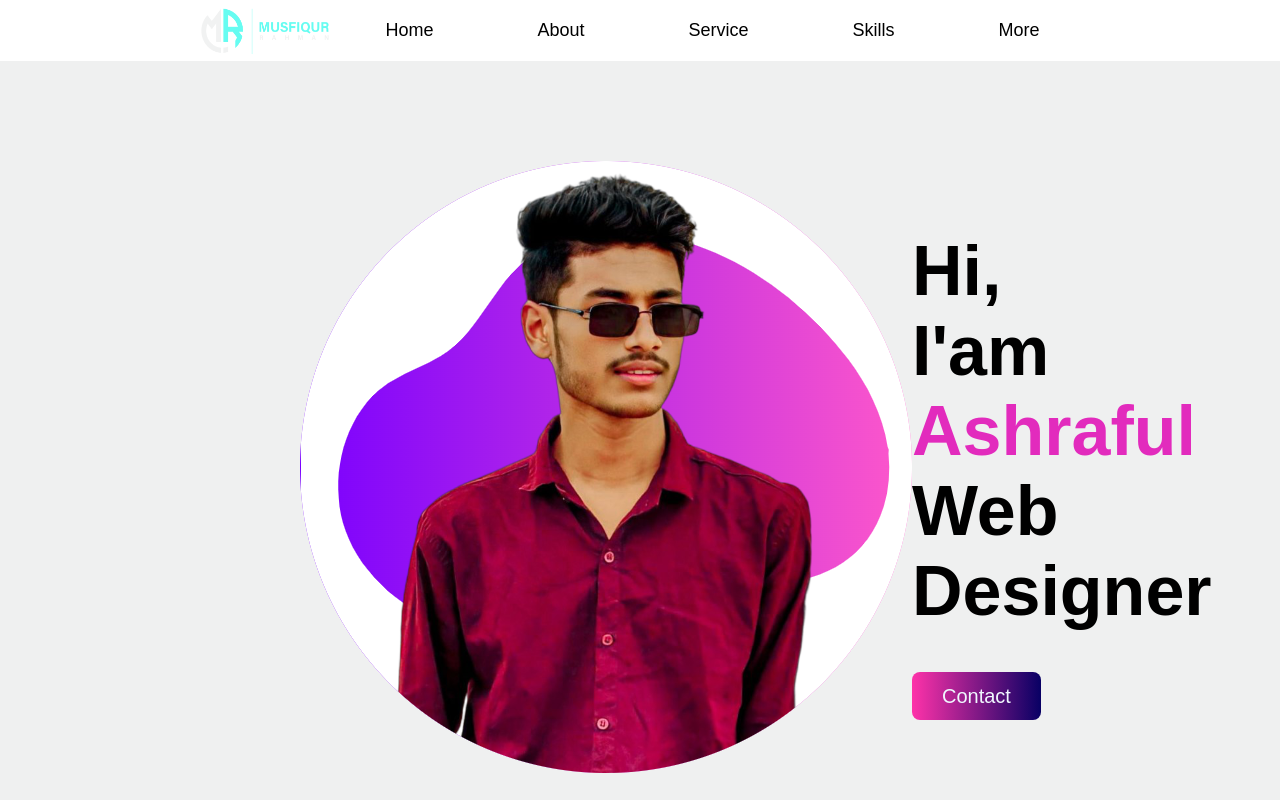
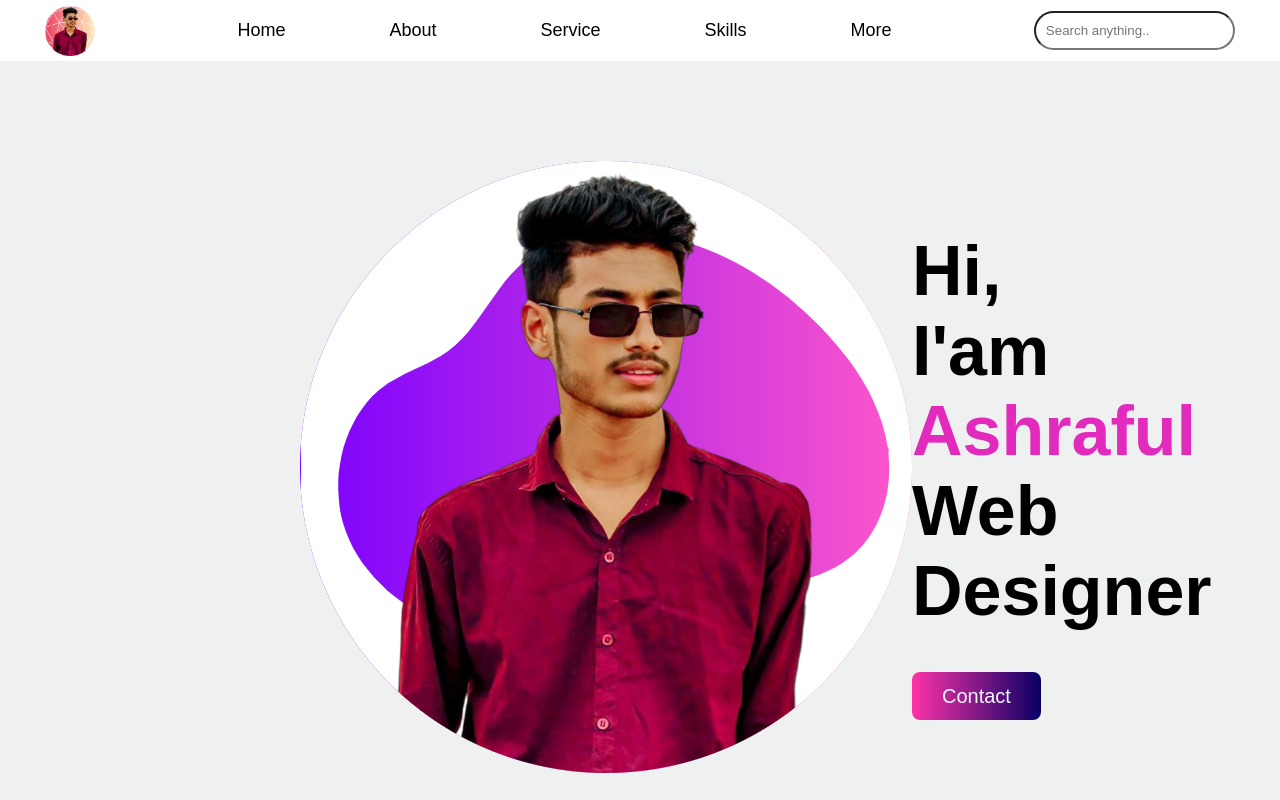
Before and after one commit to ashrafulhaider07/Simple_Portfolio, a plain HTML site: page index.html in a window 1280 px wide. Shown: the top 800 px of the page. Drawn offline with Linux system fonts and the light colour scheme.

Commit message:
nav or img customization

```diff
--- a/index.html
+++ b/index.html
@@ -3,12 +3,13 @@
 <head>
     <meta charset="UTF-8">
     <meta name="viewport" content="width=device-width, initial-scale=1.0">
+    <link rel="shortcut icon" href="./profile-pic (6).png" type="image/x-icon">
     <link rel="stylesheet" href="./portfolio.css">
     <title>Arman's world</title>
 </head>
 <body>
     <nav>
-        <img src="./MR LOGO0-01.png" alt="">
+        <img src="./profile-pic (6).png" alt="">
         <ul>
             <li><a href="">Home</a></li>
             <li><a href="">About</a></li>
@@ -16,12 +17,12 @@
             <li><a href="">Skills</a></li>
             <li><a href="">More</a></li>
         </ul>
+        <input class="search" type="search" placeholder="Search anything..">
     </nav>
     <div class="parent0">
         <div class="child">
             <img src="./profile-pic (7).png" alt="">
         </div>
-
 
 
 
@@ -52,7 +53,7 @@
 
 
         <div class="child">
-            <img src="./profile-pic (7).png" alt="">
+            <img src="./profile-pic (6).png" alt="">
         </div>
     </div>
 
--- a/portfolio.css
+++ b/portfolio.css
@@ -9,11 +9,11 @@ nav{
     display: flex;
     align-items: center;
     gap: 10px;
-    justify-content: center;
+    justify-content: space-around;
 }
 nav img{
     height: 50px;
-    width: 135px;
+    width: 50px;
 
 }
 ul{
@@ -27,20 +27,21 @@ ul li{
     list-style: none;
     background-color: rgb(255, 255, 255);
 }
-ul li:hover{
-    background-color: rgb(247, 0, 255);
+ul li a{
+    text-decoration: none;
+    padding: 22px 42px;
+    color: black;
+    font-size: 18px;
     transition: all .4s ease;
+    border-radius: 8px;
+}
+ul li a:hover{
+    background-color: rgb(136, 0, 255);
     color: aliceblue;
 }
-ul li a{
-    text-decoration: none;
-    padding: 20px 42px;
-    color: black;
-    font-size: 18px;
-}
-ul li a:hover{
-    background-color: rgb(234, 249, 255);
-    /* color: aliceblue; */
+.search{
+    padding: 10px;
+    border-radius: 60px;
 }
 
 
@@ -115,7 +116,6 @@ ul li a:hover{
 
 
 
-
 footer{
     text-align: center;
     background-color: aliceblue;
```
Also changed, not shown: profile-pic (3).png (added), profile-pic (6).png (added).
